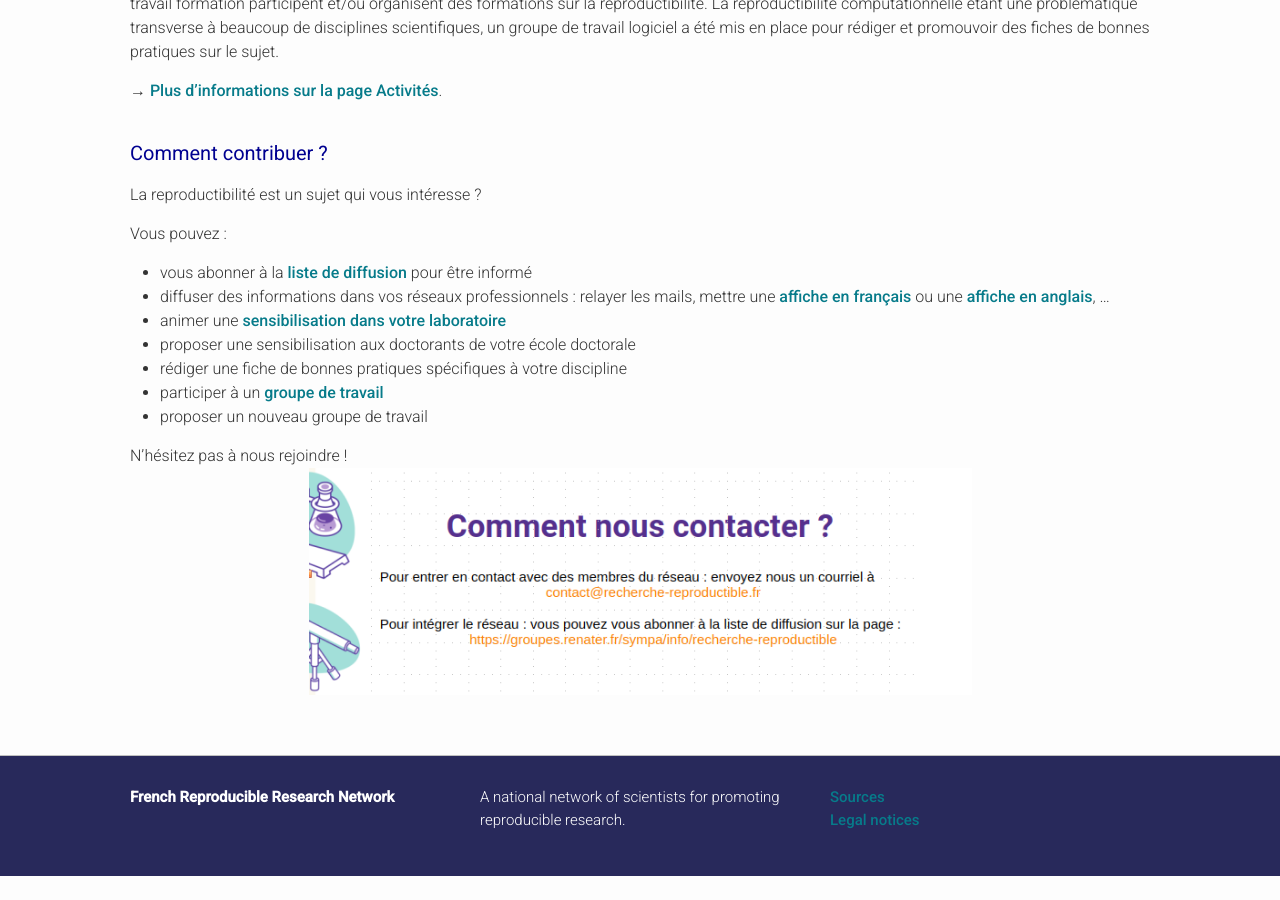
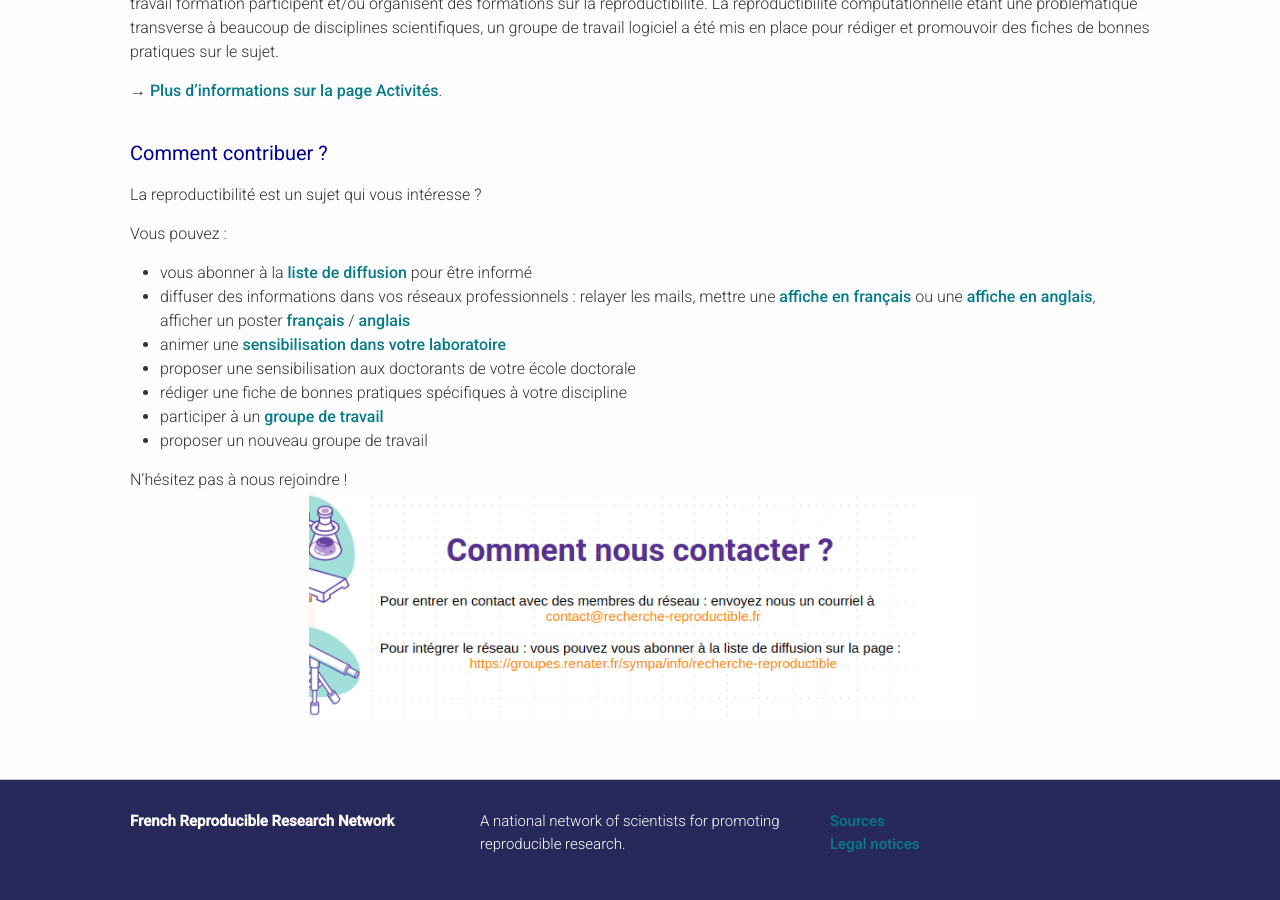
Before and after one commit to FR-RN/FR-RN, a Jekyll site: the page built from index.md, in a window 1280 px wide and 900 px high, scrolled down 2389 px. Built offline with Jekyll 4.4.1, drawn with Linux system fonts in a browser that asks for light colours; some web fonts are replaced; before the commit the page ends 3265 px from its top, so only the background shows below that.

Commit message:
add poster

```diff
--- a/index.md
+++ b/index.md
@@ -144,7 +144,7 @@ La reproductibilité est un sujet qui vous intéresse ?
 
 Vous pouvez :
 * vous abonner à la [liste de diffusion](https://groupes.renater.fr/sympa/info/recherche-reproductible) pour être informé
-* diffuser des informations dans vos réseaux professionnels : relayer les mails, mettre une [affiche en français](assets/pdfs/flyerA4_rechercherepro_FR.pdf) ou une [affiche en anglais](assets/pdfs/flyerA4_rechercherepro_EN.pdf), …
+* diffuser des informations dans vos réseaux professionnels : relayer les mails, mettre une [affiche en français](assets/pdfs/flyerA4_rechercherepro_FR.pdf) ou une [affiche en anglais](assets/pdfs/flyerA4_rechercherepro_EN.pdf), afficher un poster [français](assets/pdfs/poster_RR_FR.pdf) / [anglais](poster_RR_EN.pdf)
 * animer une [sensibilisation dans votre laboratoire](/training/#ateliers)
 * proposer une sensibilisation aux doctorants de votre école doctorale
 * rédiger une fiche de bonnes pratiques spécifiques à votre discipline
```
Also changed, not shown: 2 other files.
